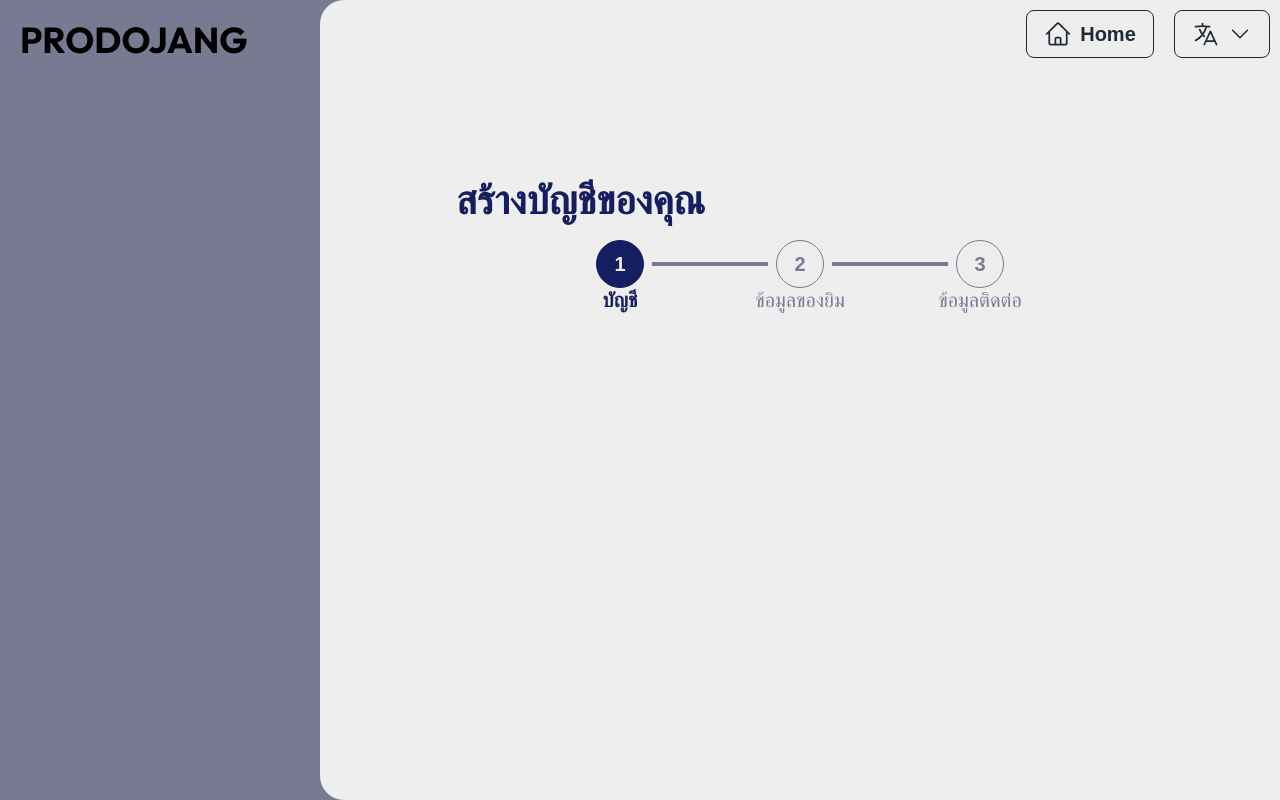
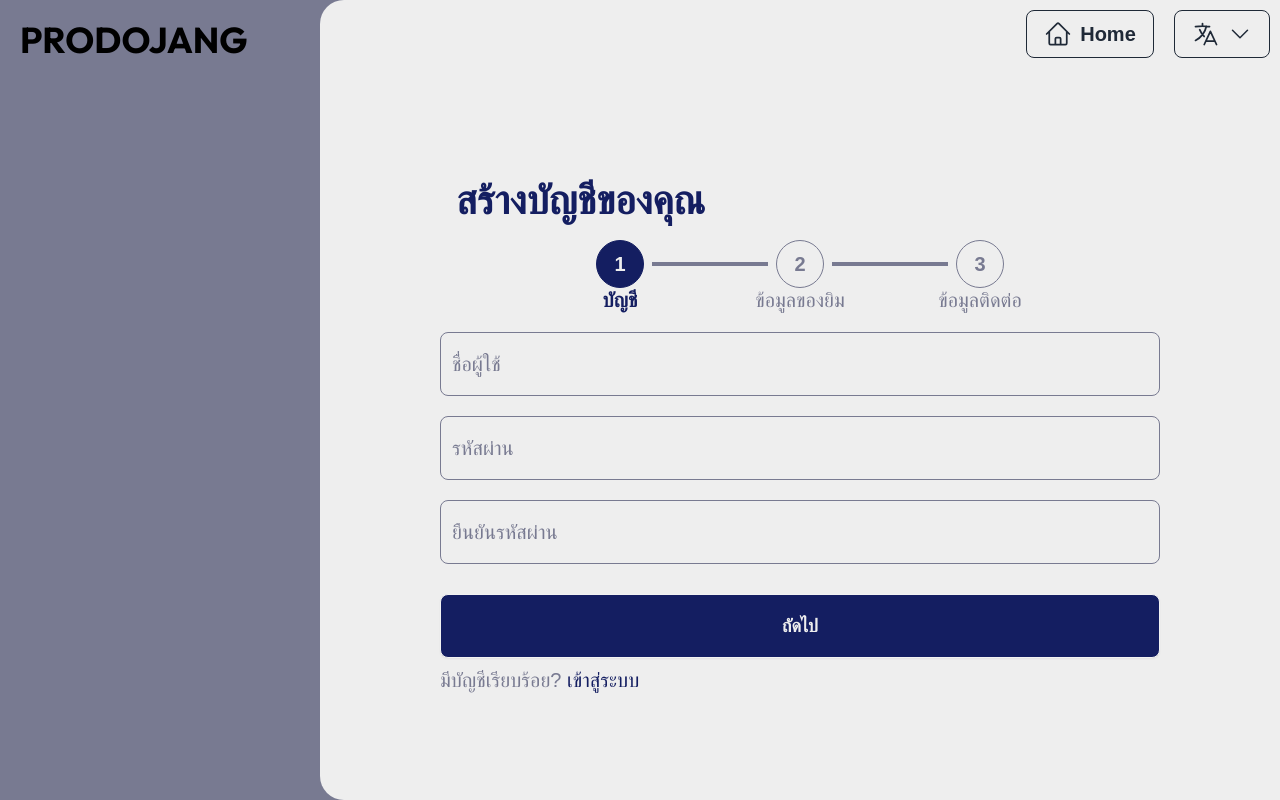
Before and after one commit to noeyiue/prodojang-website, a Next.js app: page /register in a window 1280 px wide. Built offline with nearby package versions, Linux system fonts and the light colour scheme; a web font is replaced by a local one.

Commit message:
feat (folder restructure): Organized project directories for better code management

```diff
--- /dev/null
+++ b/app/components/form/login/InputFieldLogin.tsx
@@ -0,0 +1,29 @@
+import React from "react";
+import { LoginInputs } from "../formtypes";
+import { UseFormRegister } from "react-hook-form";
+
+interface InputFieldProp {
+  type: string;
+  id: keyof LoginInputs;
+  textlabel: string;
+  register: UseFormRegister<LoginInputs>;
+}
+
+const InputFieldLogin = ({ type, id, textlabel, register }: InputFieldProp) => {
+  return (
+    <div className="relative my-5">
+      <input
+        className="block px-2.5 pb-2.5 pt-4 w-full h-16 text-base text-grey bg-transparent rounded-lg border border-grey appearance-none dark:text-white dark:border-gray-600 dark:focus:border-blue-500 focus:outline-none focus:ring-0 focus:border-navy peer"
+        type={type}
+        id={id}
+        placeholder=" "
+        {...register(id)}
+      />
+      <label className="absolute text-base text-grey dark:text-gray-400 duration-300 transform -translate-y-4 scale-75 top-2 z-10 origin-[0] bg-basebg dark:bg-gray-900 px-2 peer-focus:px-2 peer-focus:text-navy peer-focus:dark:text-blue-500 peer-placeholder-shown:scale-100 peer-placeholder-shown:-translate-y-1/2 peer-placeholder-shown:top-1/2 peer-focus:top-2 peer-focus:scale-75 peer-focus:-translate-y-4 rtl:peer-focus:translate-x-1/4 rtl:peer-focus:left-auto start-1">
+        {textlabel}
+      </label>
+    </div>
+  );
+};
+
+export default InputFieldLogin;
--- a/app/components/form/LoginForm.tsx
+++ b/app/components/form/login/LoginForm.tsx
@@ -1,9 +1,9 @@
 "use client";
 import React from "react";
 import { useForm, SubmitHandler } from "react-hook-form";
-import MainButton from "../buttons/MainButton";
-import { LoginInputs } from './formtypes'
-import InputField from "./InputField";
+import MainButton from "../../buttons/MainButton";
+import { LoginInputs } from '../formtypes'
+import InputField from "./InputFieldLogin";
 import Link from "next/link";
 
 
@@ -24,8 +24,8 @@ const LoginForm = () => {
         <InputField id="password" textlabel="รหัสผ่าน" type="password" register={register}/>
         <div className="flex flex-row">
           <div className="flex items-center mb-4 basis-1/2">
-            <input id="default-checkbox" type="checkbox" value="" className="w-4 h-4 text-navy bg-gray-100 border-gray-300 rounded focus:text-navy dark:focus:ring-blue-600 dark:ring-offset-gray-800 focus:ring-2 dark:bg-gray-700 dark:border-gray-600" />
-              <label htmlFor="default-checkbox" className="ms-2 text-base font-medium text-grey dark:text-gray-300">จำฉันไว้ในระบบ</label>
+            {/* <input id="default-checkbox" type="checkbox" value="" className="w-4 h-4 text-navy bg-gray-100 border-gray-300 rounded focus:text-navy dark:focus:ring-blue-600 dark:ring-offset-gray-800 focus:ring-2 dark:bg-gray-700 dark:border-gray-600" />
+              <label htmlFor="default-checkbox" className="ms-2 text-base font-medium text-grey dark:text-gray-300">จำฉันไว้ในระบบ</label> */}
           </div>
           <div className="flex basis-1/2">
             <Link href="/forgot-password" className="text-base text-grey ml-auto hover:text-blue-800">ลืมรหัสผ่าน?</Link>
@@ -33,8 +33,6 @@ const LoginForm = () => {
         </div>
         <MainButton type="submit" buttonText="เข้าสู่ระบบ"/>
         <p className="text-base text-grey">ยังไม่มีบัญชี? <Link href="/register" className="text-base text-navy hover:text-blue-800">ลงทะเบียนบัญชีใหม่</Link></p>
-
-
       </form>
     </div>
   );
--- a/app/components/form/InputField.tsx
+++ b/app/components/form/register/InputFieldRegis.tsx
@@ -1,15 +1,15 @@
 import React from "react";
-import { LoginInputs, RegisterInputs } from "./formtypes";
+import { LoginInputs, RegisterInputs } from "../formtypes";
 import { UseFormRegister } from "react-hook-form";
 
 interface InputFieldProp {
   type: string;
-  id: "password" | "username" | "cpassword";
+  id: keyof RegisterInputs;
   textlabel: string;
-  register: UseFormRegister<LoginInputs | RegisterInputs>;
+  register: UseFormRegister<RegisterInputs>;
 }
 
-const InputField = ({ type, id, textlabel, register }: InputFieldProp) => {
+const InputFieldRegis = ({ type, id, textlabel, register }: InputFieldProp) => {
   return (
     <div className="relative my-5">
       <input
@@ -26,4 +26,4 @@ const InputField = ({ type, id, textlabel, register }: InputFieldProp) => {
   );
 };
 
-export default InputField;
+export default InputFieldRegis;
--- /dev/null
+++ b/app/components/form/register/RegisterForm.tsx
@@ -0,0 +1,19 @@
+"use client";
+
+import React from "react";
+import Step from "../../stepper/Step";
+import NextStep from "../../stepper/NextStep";
+import StepOneForm from "./StepOneForm";
+
+
+const RegisterForm = () => {
+
+  return (
+    <div className="flex-col">
+      <Step />
+      <StepOneForm />
+    </div>
+  );
+};
+
+export default RegisterForm;
--- /dev/null
+++ b/app/components/form/register/StepOneForm.tsx
@@ -0,0 +1,31 @@
+import React from 'react'
+import InputField from "../login/InputFieldLogin";
+import Link from "next/link";
+import MainButton from "../../buttons/MainButton";
+import { RegisterInputs } from '../formtypes';
+import { SubmitHandler, useForm } from 'react-hook-form';
+import InputFieldRegis from './InputFieldRegis';
+
+const StepOneForm = () => {
+    const {
+        register,
+        handleSubmit,
+        watch,
+        formState: { errors },
+      } = useForm<RegisterInputs>();
+
+      const onSubmit: SubmitHandler<RegisterInputs> = (data) => console.log(data);
+  return (
+    <div>
+      <form onSubmit={handleSubmit(onSubmit)}>
+        <InputFieldRegis id="username" textlabel="ชื่อผู้ใช้" type="text" register={register}/>
+        <InputFieldRegis id="password" textlabel="รหัสผ่าน" type="text" register={register}/>
+        <InputFieldRegis id="cpassword" textlabel="ยืนยันรหัสผ่าน" type="text" register={register}/>
+        <MainButton type="submit" buttonText="ถัดไป"/>
+        <p className="text-base text-grey">มีบัญชีเรียบร้อย? <Link href="/login" className="text-base text-navy hover:text-blue-800">เข้าสู่ระบบ</Link></p>
+      </form>
+    </div>
+  )
+}
+
+export default StepOneForm
--- a/app/forgot-password/page.tsx
+++ b/app/forgot-password/page.tsx
@@ -1,9 +1,17 @@
-import React from 'react'
+import React from "react";
 
-const ForgotPassword = () => {
+const forgotPassword = () => {
   return (
-    <div>ForgotPassword</div>
-  )
-}
+    <div>
+      forgotPassword
+      {/* <ul className="steps">
+        <li className="step step-navy">Register</li>
+        <li className="step step-primary">Choose plan</li>
+        <li className="step">Purchase</li>
+        <li className="step">Receive Product</li>
+      </ul> */}
+    </div>
+  );
+};
 
-export default ForgotPassword
+export default forgotPassword;
--- a/app/login/page.tsx
+++ b/app/login/page.tsx
@@ -2,7 +2,7 @@ import React from "react";
 import LoginButton from "../components/buttons/MainButton";
 import HomeButton from "../components/buttons/HomeButton";
 import LanguageButton from "../components/buttons/LanguageButton";
-import LoginForm from "../components/form/LoginForm";
+import LoginForm from "../components/form/login/LoginForm";
 
 const login = () => {
   return (
--- a/app/register/page.tsx
+++ b/app/register/page.tsx
@@ -1,7 +1,7 @@
 import React from "react";
 import HomeButton from "../components/buttons/HomeButton";
 import LanguageButton from "../components/buttons/LanguageButton";
-import RegisterForm from "../components/form/RegisterForm";
+import RegisterForm from "../components/form/register/RegisterForm";
 
 const Register = () => {
   return (
--- a/package.json
+++ b/package.json
@@ -9,12 +9,15 @@
     "lint": "next lint"
   },
   "dependencies": {
+    "@reduxjs/toolkit": "^2.2.3",
     "flowbite": "^2.3.0",
     "flowbite-react": "^0.7.2",
     "next": "14.1.0",
     "react": "^18",
     "react-dom": "^18",
-    "react-hook-form": "^7.50.1"
+    "react-hook-form": "^7.50.1",
+    "react-redux": "^9.1.0",
+    "redux": "^5.0.1"
   },
   "devDependencies": {
     "@types/node": "^20",
```
Also changed, not shown: app/components/form/RegisterForm.tsx (deleted, +0 -89 lines), app/components/form/formtypes.tsx (+7 -0 lines), app/fonts.ts (renamed from app/fonts.tsx), 1 other file (tests, documents, lock files or other folders).
